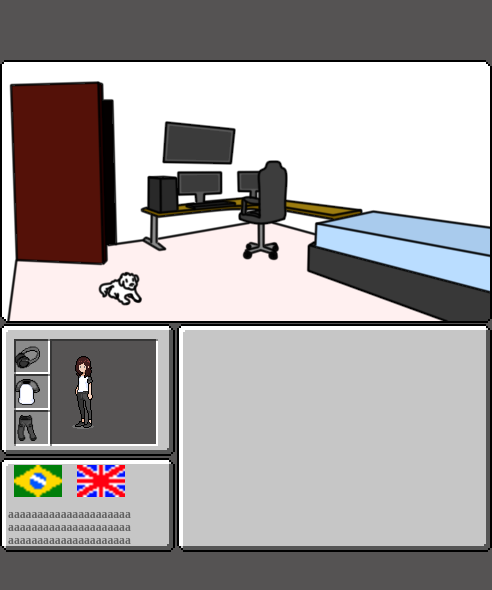
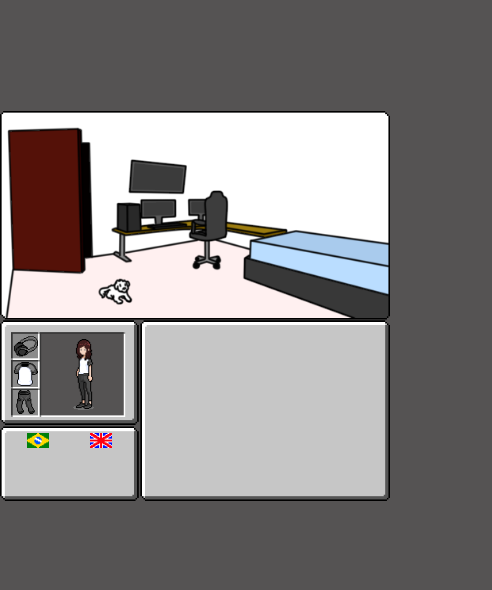
Before and after one commit to nininhosam/Interactive-Room, a plain HTML site: page index.html in a window 390 px wide. Shown: the part 116-706 px from the top of the page, 492 px wide, since content can reach past the window. Drawn offline with Linux system fonts and the light colour scheme.

Commit message:
Fixed/Resolution for mobile

```diff
--- a/index.html
+++ b/index.html
@@ -40,7 +40,7 @@
                 <img src="./assets/uk_fl.png" alt="en" id="en" class="interactive flag" onclick="setLanguage(en)" draggable="false">
             </div>
             <div id="descText">
-                <p id="description">aaaaaaaaaaaaaaaaaaaaaaaaaaaaaaaaaaaaaaaaaaaaaaaaaaaaaaaaaaaaaaaaaaaaaaaaaaaaaaaaaaaaaaaaaaaa</p>
+                <p id="description"></p>
             </div>
         </div>
         <div id="room">
--- a/style.css
+++ b/style.css
@@ -20,7 +20,7 @@ main {
 }
 
 img#ui {
-    min-width: 100%;
+    width: 100%;
     display: block;
 }
 
@@ -54,8 +54,8 @@ div#itemSlots {
 .itemSlot {
     display: flex;
     position: absolute;
-    min-width: 89.5%;
-    min-height: 29.5%;
+    width: 89.5%;
+    height: 29.5%;
     left: 6%;
     justify-content: center;
     align-items: center;
@@ -93,7 +93,7 @@ div#character {
 }
 
 img#body {
-    min-width: 25%;
+    width: 25%;
     max-height: 100%;
 }
 
@@ -106,7 +106,7 @@ div#room {
 }
 img#dog {
     position: absolute;
-    min-width: 9%;
+    width: 9%;
     top: 80%;
     left: 25%;
 }
@@ -165,7 +165,7 @@ div#flags {
 }
 
 .flag {
-    min-width: 48px;
+    width: 17%;
 }
 
 div#descText {
```
